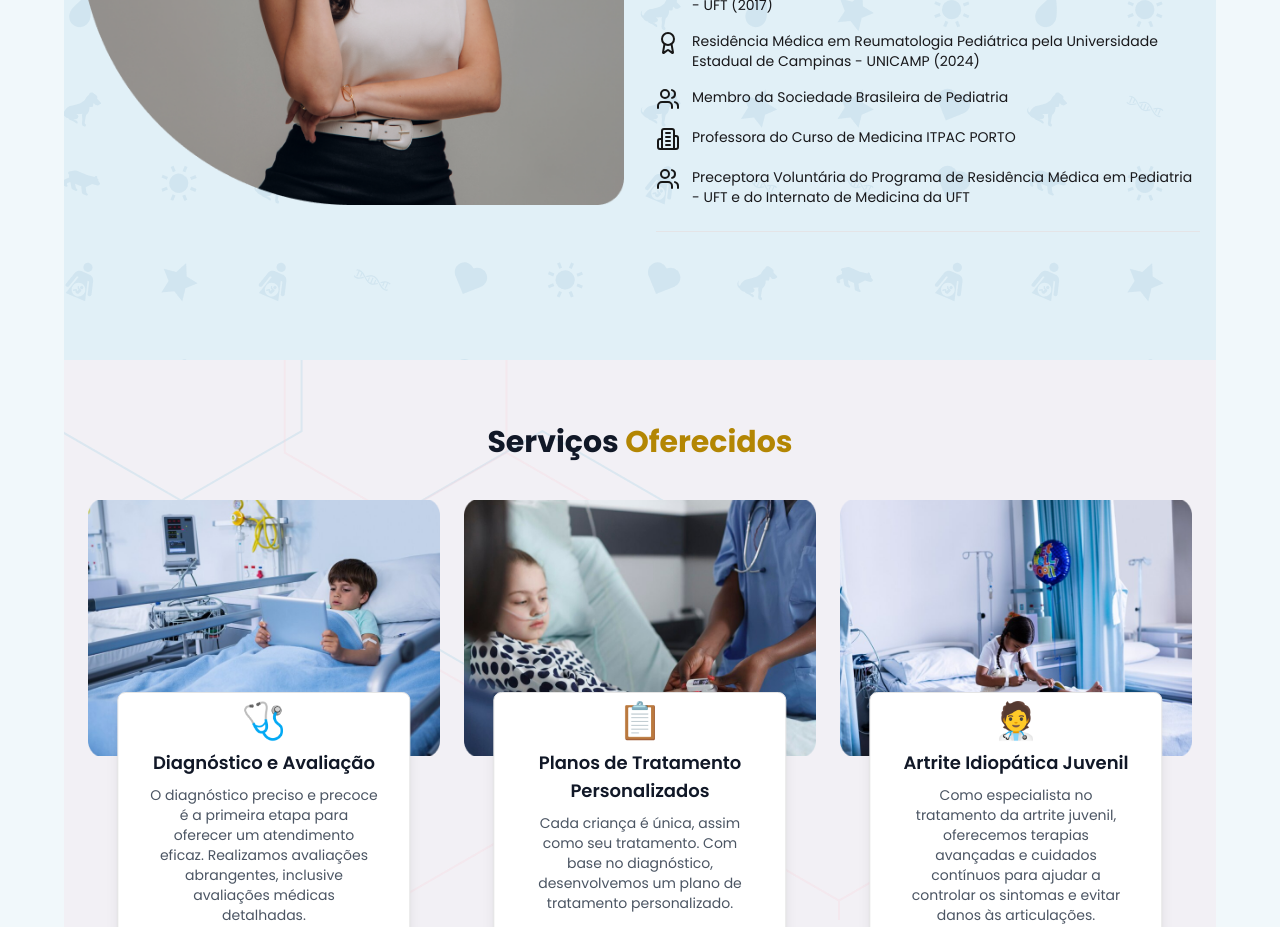
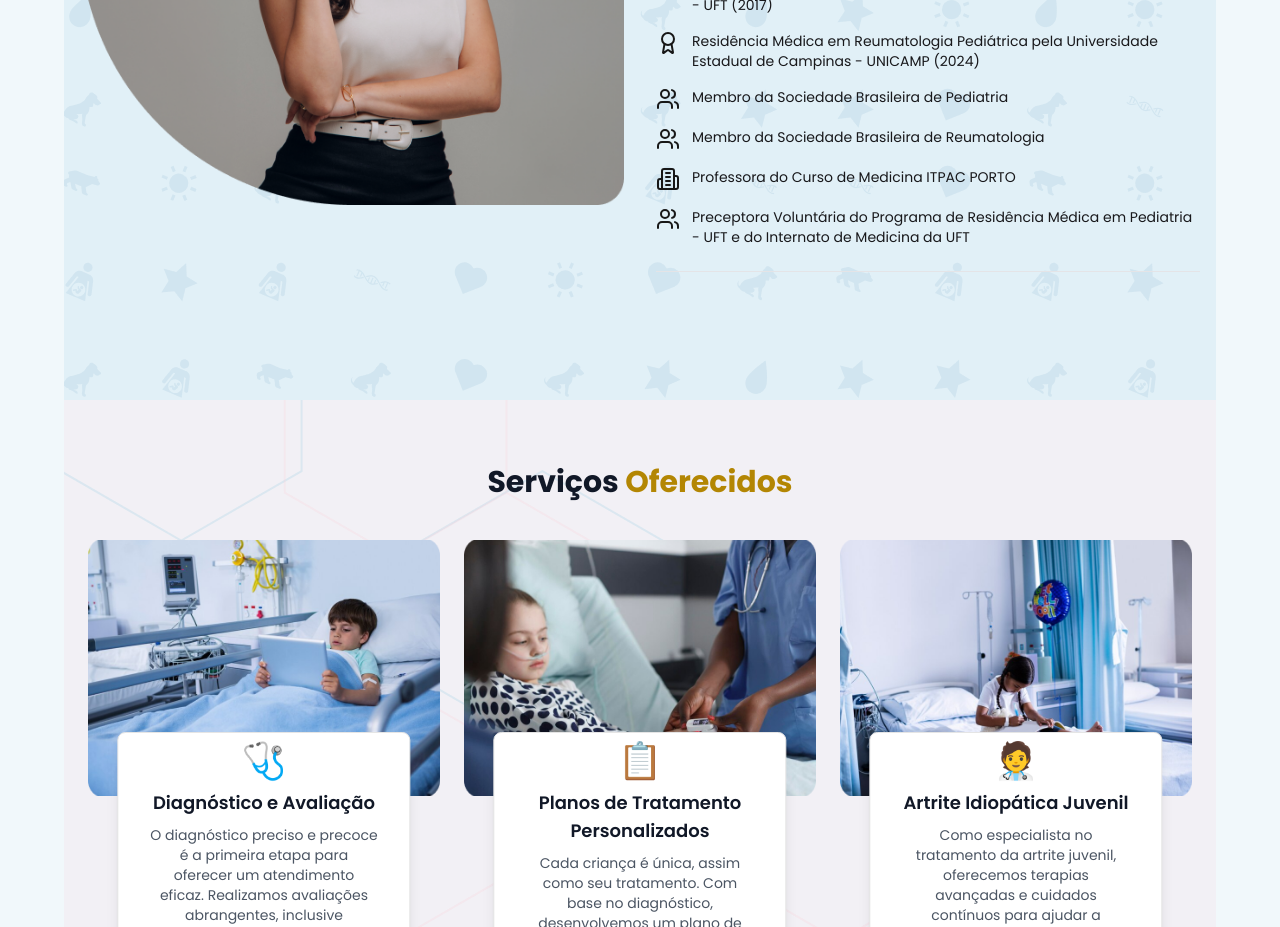
Before and after one commit to willyancr/dra-nubia, a Next.js app: page / in a window 1280 px wide. Shown: the part 1260-2187 px from the top of the page. Built offline with nearby package versions, Linux system fonts and the light colour scheme.

Commit message:
chore: Add membership information to About section

```diff
--- a/src/app/(dra-nubia)/(sections)/about.tsx
+++ b/src/app/(dra-nubia)/(sections)/about.tsx
@@ -102,6 +102,13 @@ export default function About() {
               </div>
 
               <div className="flex items-start gap-3">
+                <Users className="h-6 w-6 flex-shrink-0 text-primary" />
+                <p className="text-sm text-zinc-900">
+                  Membro da Sociedade Brasileira de Reumatologia
+                </p>
+              </div>
+
+              <div className="flex items-start gap-3">
                 <Building2 className="h-6 w-6 flex-shrink-0 text-primary" />
                 <p className="text-sm text-zinc-900">
                   Professora do Curso de Medicina ITPAC PORTO
```
